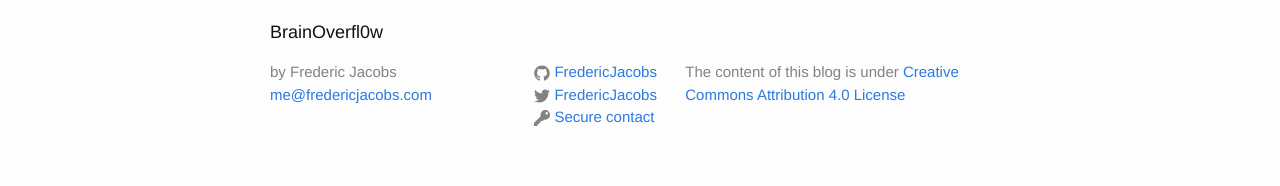
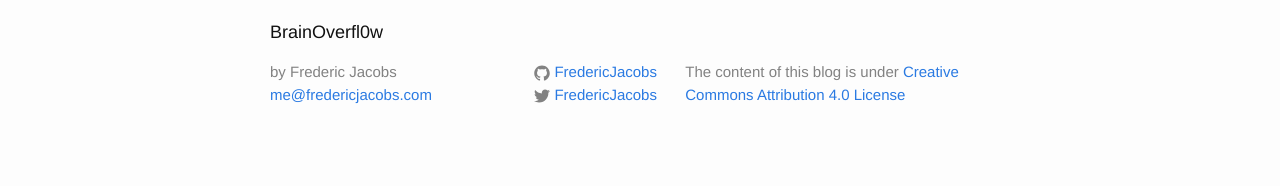
Before and after one commit to FredericJacobs/jekyll-blog, a Jekyll site: the page built from index.html, in a window 1280 px wide. Shown: the part 1466-1652 px from the top of the page. Built offline with Jekyll 4.4.1, drawn with Linux system fonts in a browser that asks for light colours.

Commit message:
Remove Contact page.

```diff
--- a/_includes/footer.html
+++ b/_includes/footer.html
@@ -25,9 +25,6 @@
             {% include icon-twitter.html username=site.twitter_username %}
           </li>
           {% endif %}
-          <li>
-            <a href="https://www.fredericjacobs.com/encryption.html"><span class="icon icon--key">{% include icon-key.svg %}</span><span class="username"> Secure contact</span></a>
-          </li>
         </ul>
       </div>
 
```
